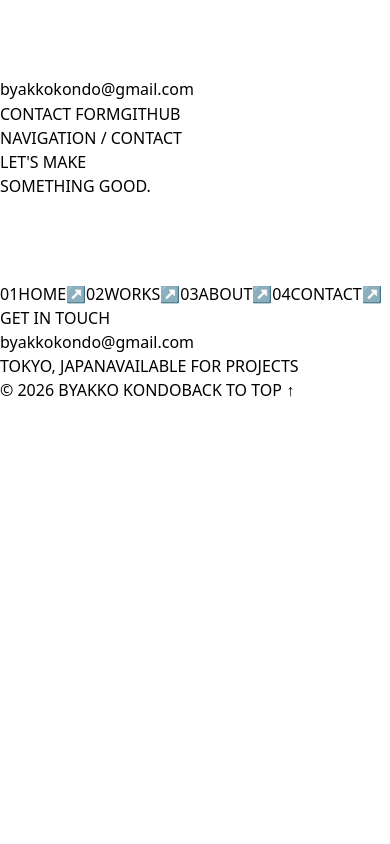
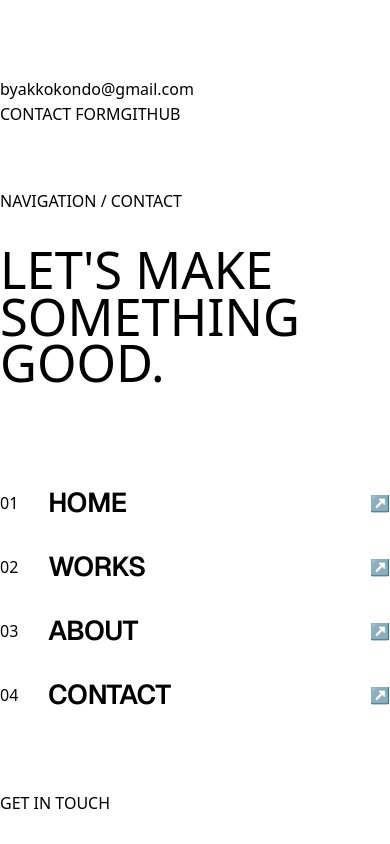
Before and after one commit to bbbyk105/Portfolio2026-ver4, a Next.js app: page / in a window 390 px wide. Shown: the part 6080-6924 px from the top of the page. Before the commit the page ends 6600 px from the top, so only its background shows below. Built offline with nearby package versions, Linux system fonts and the light colour scheme.

Commit message:
Restore site styles and add responsive footer treatment

```diff
--- a/app/globals.css
+++ b/app/globals.css
@@ -1,3 +1,94 @@
 @import "tailwindcss";
+@import url("https://cdn.jsdelivr.net/gh/bbbyk105/Portfolio2026-ver4@68a288aa9274261d5903d17826568a87dd1d3512/app/globals.css");
 
-/* Footer usability refresh is appended to the existing global stylesheet. */
+/* Footer refresh */
+.footer-head {
+  border-top: 1px solid var(--line-soft);
+  padding-top: clamp(1rem, 2.5vh, 1.5rem);
+  margin-top: clamp(2rem, 5vh, 4rem);
+}
+.footer-eyebrow {
+  margin: 0 0 clamp(1.5rem, 4vh, 2.5rem);
+  color: var(--dimmer);
+}
+.footer-statement {
+  max-width: 12ch;
+  font-size: clamp(2.8rem, 7vw, 6.8rem);
+  line-height: .92;
+}
+.footer-grid {
+  margin-top: clamp(3rem, 8vh, 6rem);
+  padding-top: 0;
+  border-top: 0;
+  display: grid;
+  grid-template-columns: minmax(0, 1.3fr) minmax(260px, .7fr);
+  gap: clamp(2rem, 7vw, 7rem);
+  align-items: start;
+}
+.footer-nav {
+  border-top: 1px solid var(--line-soft);
+}
+.footer-nav-link {
+  display: grid;
+  grid-template-columns: 2.5rem 1fr auto;
+  align-items: center;
+  gap: 1rem;
+  min-height: 4.5rem;
+  border-bottom: 1px solid var(--line-soft);
+  transition: color .3s, padding-left .35s cubic-bezier(.16,1,.3,1);
+}
+.footer-nav-index,
+.footer-nav-arrow { color: var(--dimmer); }
+.footer-nav-label {
+  font-family: var(--font-display), "Helvetica Neue", Arial, sans-serif;
+  font-size: clamp(1.25rem, 2.2vw, 2rem);
+  font-weight: 600;
+  letter-spacing: -.025em;
+}
+.footer-nav-link:hover { padding-left: .5rem; color: var(--white); }
+.footer-nav-link:hover .footer-nav-arrow { color: var(--white); }
+.footer-contact {
+  border-top: 1px solid var(--line-soft);
+  padding-top: 1.25rem;
+}
+.footer-title { margin: 0; color: var(--dimmer); }
+.footer-mail {
+  display: inline-block;
+  max-width: 100%;
+  margin-top: clamp(1.5rem, 4vh, 2.5rem);
+  font-family: var(--font-display), "Helvetica Neue", Arial, sans-serif;
+  font-size: clamp(1.1rem, 2vw, 1.75rem);
+  font-weight: 600;
+  letter-spacing: -.02em;
+  overflow-wrap: anywhere;
+  border-bottom: 1px solid var(--line);
+  padding-bottom: .25rem;
+}
+.footer-meta {
+  display: flex;
+  flex-direction: column;
+  gap: .55rem;
+  margin-top: clamp(2rem, 5vh, 3.5rem);
+  color: var(--dimmer);
+}
+.footer-base {
+  align-items: center;
+  padding-bottom: clamp(1rem, 3vh, 2rem);
+}
+.footer-base a {
+  color: var(--dim);
+  transition: color .3s;
+}
+.footer-base a:hover { color: var(--white); }
+
+@media (max-width: 699px) {
+  .site-foot { padding-top: clamp(3rem, 8vh, 5rem); padding-bottom: 2rem; }
+  .footer-statement { font-size: clamp(2.5rem, 13vw, 4.25rem); }
+  .footer-grid { grid-template-columns: 1fr; gap: 3rem; margin-top: 3rem; }
+  .footer-nav-link { min-height: 4rem; grid-template-columns: 2rem 1fr auto; }
+  .footer-nav-label { font-size: clamp(1.35rem, 7vw, 1.8rem); }
+  .footer-contact { padding-top: 1rem; }
+  .footer-mail { font-size: clamp(1rem, 5vw, 1.3rem); }
+  .footer-meta { margin-top: 1.75rem; }
+  .footer-base { margin-top: 3rem; flex-direction: column; align-items: flex-start; gap: .75rem; }
+}
```
